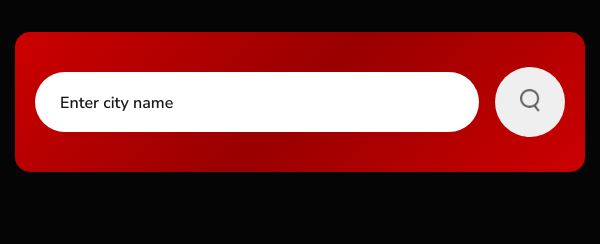
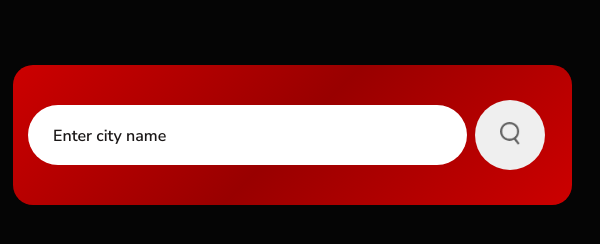
Before and after one commit to D-CodeDynasty/Weather-App, a plain HTML site: page index.html in a window 600 px wide. Drawn offline with Linux system fonts and the light colour scheme.

Commit message:
Refine responsive styles for card component and adjust search layout

```diff
--- a/style.css
+++ b/style.css
@@ -26,23 +26,30 @@ body {
     text-align: center;
 }
 
-@media screen and (max-width: 768px) {
+@media screen and (min-width: 400px) and (max-width: 700px) {
     .card {
-        width: 95%;       /* Smaller width for smaller devices */
-        padding: 35px 20px;  /* Smaller padding */
-        margin: 32px auto;   /* Adjust margin */
-        border-radius: 15px; /* Smaller border radius */
+        margin: 65px 0px 0px 13px;
+        width: 93.2%;
+    }
+
+    .details {
+        margin: 0px -40px 5px -40px;
+    }
+    .search button {
+        width: 30px;
+        height: 30px;
+        border-radius: 50%;
+        padding: 20px;
+        margin: -8px;
+    }
+    .search .search-btn {
+        width: 15px;
+    }
+    .search input {
+        margin-left: -20px;
     }
 }
 
-@media screen and (max-width: 480px) {
-    .card {
-        width: 100%;       /* Full width on very small screens */
-        padding: 20px 15px;  /* Smaller padding for better fit */
-        border-radius: 10px; /* Smaller border radius */
-        margin: 15px auto;
-    }
-}
 
 .search {
     width: 100%;
```
